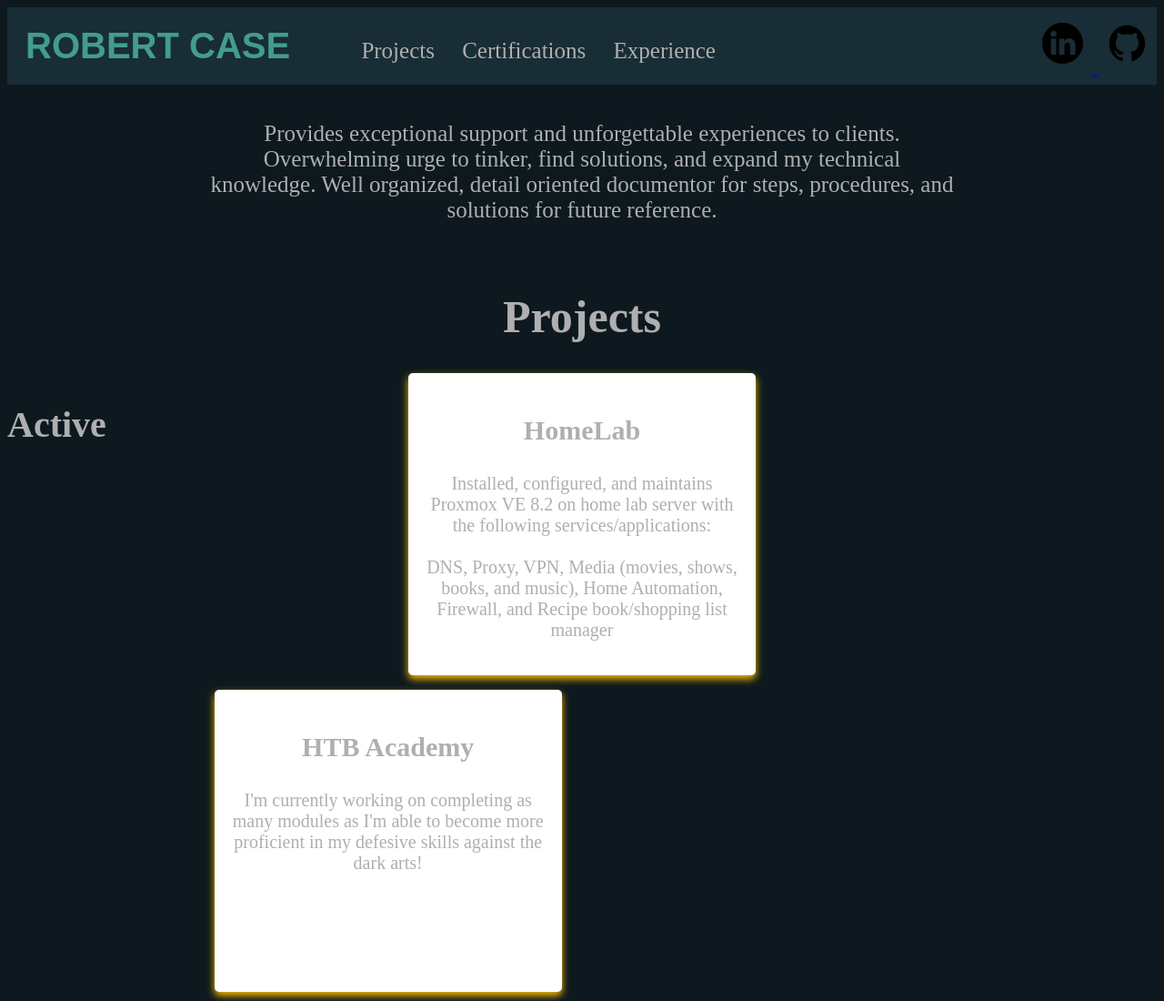
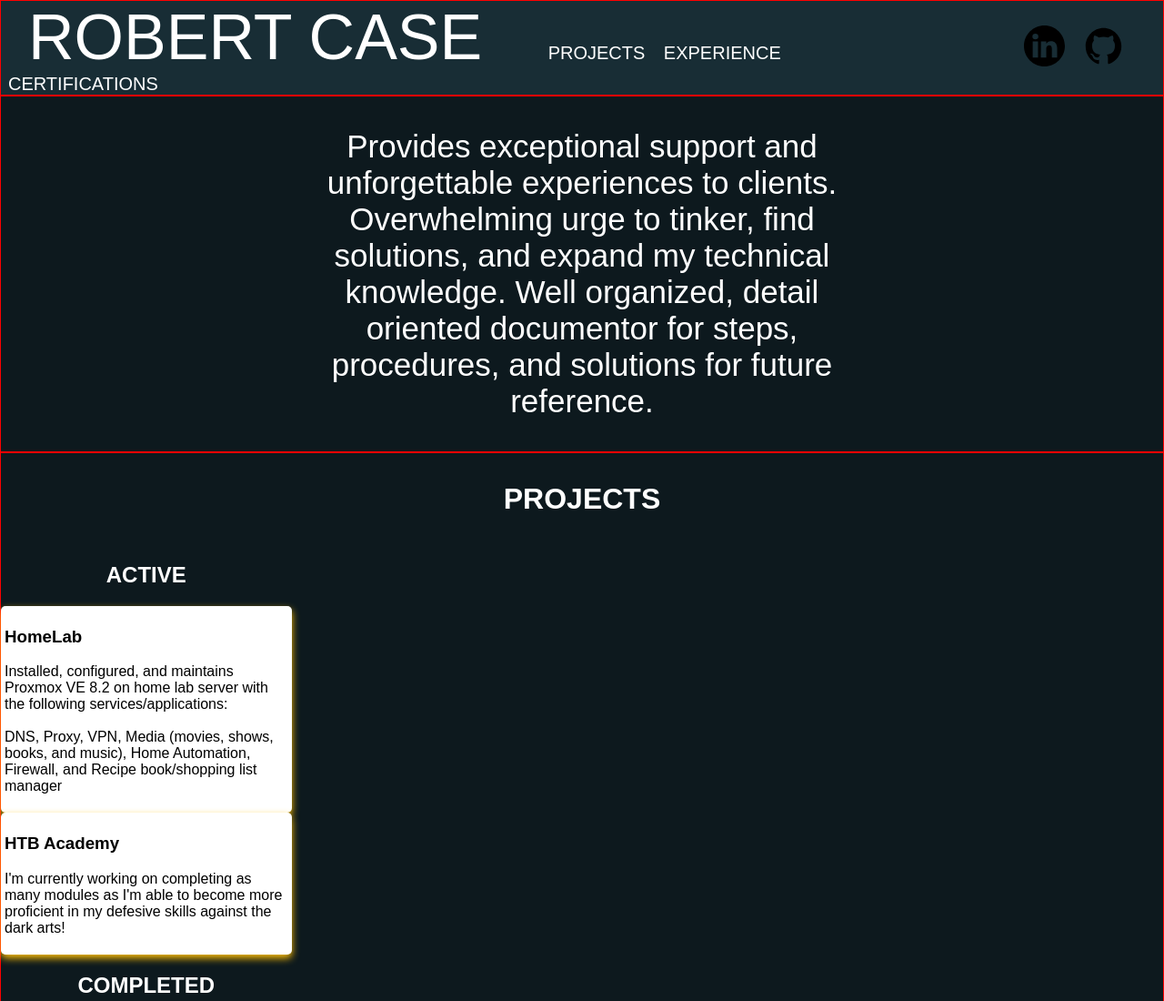
Before and after one commit to KreaMuzik/resume, a plain HTML site: page index.html in a window 1280 px wide. Shown: the top 1100 px of the page at 91% size. Drawn offline with Linux system fonts and the light colour scheme.

Commit message:
Adjusted display formatting to better accomodate styling

```diff
--- a/index.html
+++ b/index.html
@@ -1,77 +1,56 @@
 <!DOCTYPE html>
-<html>
+<html lang="en">
+<head>
+    <meta charset="UTF-8">
+    <meta name="viewport" content="width=device-width, initial-scale=1.0">
+    <title>Robert's Resume</title>
 
-    <head>
-        <link rel="stylesheet" href="styles/index.css">
+    <link rel="stylesheet" href="styles/global.css">
 </head>
-
+<!-- HEADER -->
 <header>
-        <div class="grid grid-header">
-            <div class="grid-header-sections">
-                <a class="grid-header-name">ROBERT CASE</a>
-                <a href="#projects" class="grid-header-item">Projects</a>
-                <a href="#certifications" class="grid-header-item">Certifications</a>
-                <a href="#experience" class="grid-header-item">Experience</a>
+    <div class="container container-header">
+        <div class="sections">
+            <a class="item-name">ROBERT CASE</a>
+            <a href="#projects" class="item-sections">PROJECTS</a>
+            <a href="#experience" class="item-sections">EXPERIENCE</a>
+            <a href="#certifications" class="item-sections">CERTIFICATIONS</a>
         </div>
-            <div class="grid-header-links">
-                <a href="https://www.linkedin.com/in/robert-lee-case/">
-                    <img class="grid-link-img" src="resources/images/linkedin-icon.svg" alt="Robert's LinkedIn Profile">
-                </a>
-                <a href="https://github.com/KreaMuzik">
-                    <img class="grid-link-img" src="resources/images/github-icon.svg" alt="Robert's GitHub Profile">
-                </a>
+        <div class="links">
+            <a href="https://linkedin.com/in/robert-lee-case/"><img class="item-links" src="resources/images/linkedin-icon.svg" alt="Robert's LinkedIn Profile"></a>
+            <a href="https://github.com/KreaMuzik"><img class="item-links" src="resources/images/github-icon.svg" alt="Robert's GitHub Profile"></a>
         </div>
     </div>
 </header>
-
+<!-- BODY -->
 <body>
-        <div class="grid grid-summary">
-            <p class="grid-item-summary">Provides exceptional support and unforgettable experiences to clients. Overwhelming urge to tinker, find solutions, and expand my technical knowledge. Well organized, detail oriented documentor for steps, procedures, and solutions for future reference.</p>
+    <div class="container container-summary">
+        <p class="item-summary">Provides exceptional support and unforgettable experiences to clients. Overwhelming urge to tinker, find solutions, and expand my technical knowledge. Well organized, detail oriented documentor for steps, procedures, and solutions for future reference.</p>
     </div>
-
-        <h1 id="projects">Projects</h1>
-
-        <div class="grid grid-projects">
-            <h2>Active</h2>
-            <div class="card card-projects">
+    <div class="container container-projects">
+        <h1>PROJECTS</h1>
+        <div class="item-projects">
+            <h2>ACTIVE</h2>
+            <div class="card item-projects-active">
                 <h3>HomeLab</h3>
                 <p>Installed, configured, and maintains Proxmox VE 8.2 on home lab server with the following services/applications: <br><br> DNS, Proxy, VPN, Media (movies, shows, books, and music), Home Automation, Firewall, and Recipe book/shopping list manager</p>
             </div>
-            <div class="card card-projects">
+            <div class="card item-projects-active">
                 <h3>HTB Academy</h3>
                 <p>I'm currently working on completing as many modules as I'm able to become more proficient in my defesive skills against the dark arts!</p>
             </div>
-        </div>
-        <h2 style="grid-column: 2/7;">Completed</h3>
-        <div class="grid grid-projects">
-            <div class="card card-projects">
+            <h2>COMPLETED</h2>
+            <div class="card item-projects-completed">
                 <h3>RPI Travel Router</h3>
                 <p>Installed and configured OpenWRT on a RPI 3 B+ to create a travel router for my family and I.  We found this especially useful for setting up our 1 year old Son's network baby monitor while traveling.  This prevented us from having to reconfigure the camera everytime we changed locations/networks</p>
             </div>
-            <div class="card card-projects">
+            <div class="card item-projects-completed">
                 <h3>Home Automation</h3>
                 <p>Utilizing HomeAssistant OS (HAOS) to automate tasks for various devices in my home from lights, deadbolts, mobile push notifications for various events/locations of each other, etc..</p>
             </div>
         </div>
-
-        <h1 id="certifications">Certifications</h1>
-        <div class="grid grid-certifications">
-            <div class="card card-certifications">
-                <h3>CompTIA ITF+</h3>
-                <a href="https://www.credly.com/users/robert-case.aa5e8281">Verify here</a>
     </div>
-            <div class="card card-certifications">
-                <h3>Coursera Python Programming</h3>
-                <a href="https://coursera.org/share/b6634f066d12a5db837e3cf9e1c09ab7">Verify here</a>
-            </div>
-            <div class="card card-certifications">
-                <h3>Coursera Google IT Support</h3>
-                <a href="https://www.credly.com/users/robert-case.aa5e8281">Verify here</a>
-            </div>
-        </div>
-
-        <h1 id="experience" >Experience</h1>
-        <div class="grid grid-experience">
+    <div class="container container-experience">
         <div class="grid-experience-item">
             <h3 style="text-align: left;">Lead Facilities Coordinator</h3>
             <li>Oversees the operations and maintenance of two offices, encompassing a total space of 200,000 square feet. Additionally, I am responsible for leading a team of seven Facilities Coordinators, Workplace Ambassador, Shipping & Receiving Coordinator, and Porter staff.</li>
@@ -89,25 +68,32 @@
             <li>Successflily developed and implemented a comprehensive Security Playbook for the Austin site, and subsequently ensured its ongoing adherence and effectivenessexpand my overall networking security knowledge as well as penetration tactics.
         </div>
     </div>
-        <br><br>
+    <div class="container container-certifications">
+        <div class="card card-certifications">
+            <h3>CompTIA ITF+</h3>
+            <a href="https://www.credly.com/users/robert-case.aa5e8281">Verify here</a>
+        </div>
+        <div class="card card-certifications">
+            <h3>Coursera Python Programming</h3>
+            <a href="https://coursera.org/share/b6634f066d12a5db837e3cf9e1c09ab7">Verify here</a>
+        </div>
+        <div class="card card-certifications">
+            <h3>Coursera Google IT Support</h3>
+            <a href="https://www.credly.com/users/robert-case.aa5e8281">Verify here</a>
+        </div>
+    </div>
 </body>
-
+<!-- FOOTER -->
 <footer>
-        <div class="grid grid-footer">
-            <div class="grid-footer-links">
-                <a class="grid-link" href="https://www.linkedin.com/in/robert-lee-case/">
-                    <img class="grid-link-img" src="resources/images/linkedin-icon.svg" alt="Robert's LinkedIn Profile">
-                </a>
-                <a href="https://github.com/KreaMuzik">
-                    <img class="grid-link-img" src="resources/images/github-icon.svg" alt="Robert's GitHub Profile">
-                </a>
+    <div class="container container-footer">
+        <div class="links links-footer">
+            <a href="https://linkedin.com/in/robert-lee-case/"><img class="item-links" src="resources/images/linkedin-icon.svg" alt="Robert's LinkedIn Profile"></a>
+            <a href="https://github.com/KreaMuzik"><img class="item-links" src="resources/images/github-icon.svg" alt="Robert's GitHub Profile"></a>
         </div>
-            <div class="grid-footer-items">
+        <div class="item-footer">
             <p>Coded and designed by | Robert Case</p>
-                <a href="https://github.com/KreaMuzik/resume">Source code on GitHub</a>
-                <p>2024</p>
+            <a class="item-footer" href="https://github.com/KreaMuzik/resume">Source code on GitHub</a>
         </div>
     </div>
 </footer>
-
 </html>
--- /dev/null
+++ b/styles/global.css
@@ -0,0 +1,121 @@
+body {
+    font-family: Arial, Helvetica, sans-serif;
+    background-color: #0D191E;
+    color: white;
+    margin: 0;
+}
+
+h1{
+    grid-column: span 4;
+    align-self: center;
+    justify-self: center;
+}
+
+h2 {
+    grid-column: span 4;
+    align-self: center;
+    justify-self: center;
+}
+
+.sections {
+    grid-column: span 3;
+    align-self: center;
+    justify-self: start;
+}
+
+.links {
+    grid-column: span 1;
+    align-self: center;
+    justify-self: end;
+    padding: 0 35px 0 0;
+}
+
+.container {
+    display: grid;
+    border: 1px red solid;
+    grid-template-columns: 1fr 1fr 1fr 1fr;
+    grid-template-rows: minmax(100px, 1fr);
+}
+
+.container-header {
+    background-color: #182D35;
+}
+
+.container-projects {
+
+}
+
+.container-footer {
+    background-color: #182D35;
+    column-width: span 4;
+}
+
+.item-name {
+    font: 70px bold;
+    padding: 0 60px 0 30px;
+    font-family: Arial, Helvetica, sans-serif;
+}
+
+.item-sections {
+    font: 20px Arial;
+    padding: 8px;
+    text-decoration: none;
+    color: white;
+}
+
+.item-links {
+    width: 45px;
+    height: 45px;
+    padding: 8px;
+}
+
+.item-summary {
+    grid-column: 2/4;
+    justify-self: center;
+    align-self: center;
+    text-align: center;
+    font-size: 35px;
+}
+
+.item-projects {
+    align-self: 2;
+    justify-self: 2;
+}
+
+.item-projects-active {
+
+}
+
+.item-projects-completed {
+
+}
+
+.links-footer {
+    grid-column: span 4;
+    justify-self: center;
+    align-self: center;
+}
+
+.item-footer {
+    grid-column: span 4;
+    justify-self: center;
+    align-self: center;
+    text-decoration: none;
+    color: white;
+}
+
+.card {
+    grid-column: span 1;
+    background-color: white;
+    color: black;
+    box-shadow: 0 4px 8px 0 rgb(255, 191, 0);
+    padding: 4px;
+    border-radius: 5px;
+    justify-self: center;
+    align-self: center;
+}
+
+.card-certifications {
+    justify-self: center;
+    align-content: center;
+}
--- a/styles/index.css
+++ /dev/null
@@ -1,158 +0,0 @@
-* {
-    font-family: 'Times New Roman', Times, serif;
-}
-
-html {
-    background-color: #0D191E
-}
-
-body {
-    color: rgb(175, 175, 175);
-    font-size: 20px;
-}
-
-h1 {
-    grid-column: 1/7;
-    text-align: center;
-    font-size: 50px;
-}
-
-h2 {
-    font-size: 40px;
-    text-align: left;
-}
-
-h3 {
-    font-size: 30px;
-}
-
-li {
-    font-size: 18px;
-}
-
-.grid {
-    display: grid;
-    grid-template-columns: 1fr 1fr 1fr 1fr 1fr 1fr;
-    gap: 16px;
-}
-
-.grid-header-name {
-    color: rgb(67, 156, 144);
-    font-family: Arial, Helvetica, sans-serif;
-    font-weight: bold;
-    font-size: 40px;
-    padding: 0 60px 0 0;
-}
-
-.grid-header {
-    background-color: #182D35;
-    align-content: center;
-    text-align: center;
-    font-size: 25px;
-}
-
-.grid-header-sections {
-    grid-column: 1/6;
-    align-content: center;
-    text-align: left;
-    padding: 20px;
-}
-
-.grid-header-item {
-    color: rgb(175, 175, 175);
-    text-decoration: none;
-    padding: 12px;
-}
-
-.grid-header-links {
-    grid-column: 6;
-    align-content: center;
-    text-align: right;
-}
-
-.grid-link-img {
-    width: 45px;
-    height: 45px;
-    padding: 10px;
-}
-
-.grid-item {
-    width: 100px;
-    height: 50px;
-}
-
-.grid-summary {
-    font-size: 25px;
-    padding: 15px;
-    align-content: center;
-    text-align: center;
-}
-
-.grid-item-summary {
-    grid-column: 2/6;
-    text-align: center;
-    align-content: center;
-}
-
-.grid-projects {
-    grid-column: 3/5;
-    align-content: center;
-    text-align: center;
-}
-
-.grid-certifications {
-    grid-column: 3/5;
-}
-
-.grid-experience {
-    grid-column: 1/7;
-}
-
-.grid-experience-item {
-    grid-column: 3/5;
-}
-
-.grid-footer {
-    background-color: #182D35;
-}
-
-.grid-footer-links {
-    grid-column: 3/5;
-    text-align: center;
-}
-
-.grid-footer-items {
-    grid-column: 3/5;
-    text-align: center;
-}
-
-.card {
-    grid-column: span 4;
-    background-color: white;
-    box-shadow: 0 4px 8px 0 rgb(255, 191, 0);
-    padding: 16px;
-    border-radius: 5px;
-}
-
-.card-projects {
-    justify-self: center;
-    width: 350px;
-    height: 300px;
-}
-
-.card-certifications {
-    width: 250px;
-    height: 200px;
-    text-align: center;
-    align-content: center;
-}
-
-.card-footer {
-    padding: 10px;
-    border-radius: 5px;
-    text-align: center;
-}
-
-footer {
-    background-color: #182D35;
-}
```
Lines whose indentation alone changed are shown as unchanged.
